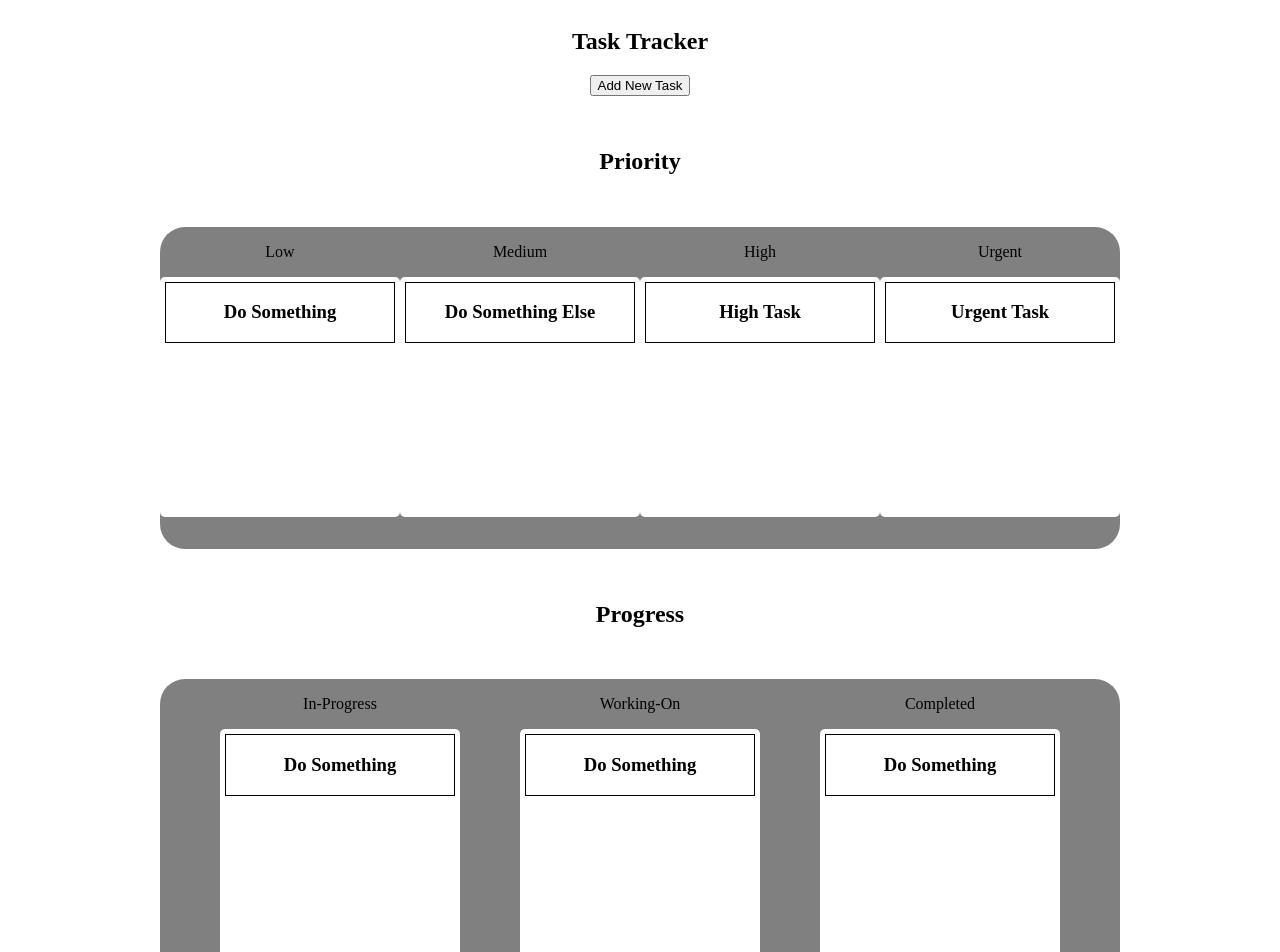
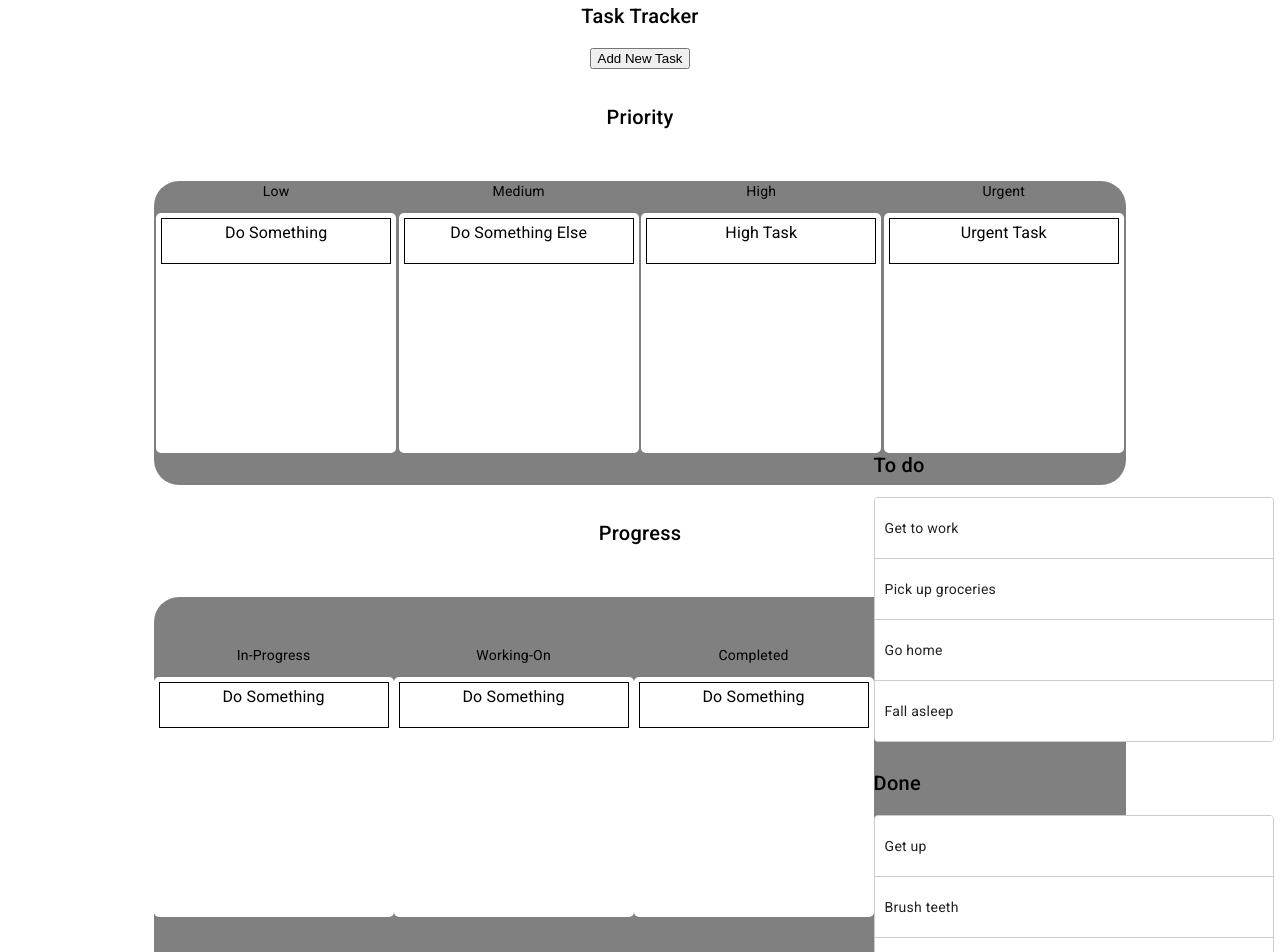
Before and after one commit to kouvang322/Task_Tracker, an Angular app: page / in a window 1280 px wide. Shown: the top 952 px of the page. Built offline with nearby package versions, Linux system fonts and the light colour scheme.

Commit message:
list updated

```diff
--- a/angular.json
+++ b/angular.json
@@ -25,6 +25,7 @@
               "src/assets"
             ],
             "styles": [
+              "@angular/material/prebuilt-themes/deeppurple-amber.css",
               "src/styles.css"
             ],
             "scripts": [],
@@ -89,6 +90,7 @@
               "src/assets"
             ],
             "styles": [
+              "@angular/material/prebuilt-themes/deeppurple-amber.css",
               "src/styles.css"
             ],
             "scripts": []
--- a/package.json
+++ b/package.json
@@ -17,6 +17,7 @@
     "@angular/compiler": "^17.3.0",
     "@angular/core": "^17.3.0",
     "@angular/forms": "^17.3.0",
+    "@angular/material": "^17.3.8",
     "@angular/platform-browser": "^17.3.0",
     "@angular/platform-browser-dynamic": "^17.3.0",
     "@angular/platform-server": "^17.3.0",
--- a/src/app/app.component.html
+++ b/src/app/app.component.html
@@ -45,6 +45,8 @@
         <p>Completed</p>
         <app-list-box></app-list-box>
       </div>
+
+      <app-test></app-test>
     </div>
   </div>
 </div>
--- a/src/app/app.component.ts
+++ b/src/app/app.component.ts
@@ -4,11 +4,12 @@ import { ListBoxComponent } from './component/Listboxes/list-box/list-box.compon
 import { ListBoxMedComponent } from './component/Listboxes/list-box-med/list-box-med.component';
 import { ListBoxHighComponent } from './component/Listboxes/list-box-high/list-box-high.component';
 import { ListUrgentComponent } from './component/Listboxes/list-urgent/list-urgent.component';
+import { TestComponent } from './component/test/test.component';
 
 @Component({
   selector: 'app-root',
   standalone: true,
-  imports: [RouterOutlet, ListBoxComponent, ListBoxMedComponent, ListBoxHighComponent, ListUrgentComponent,],
+  imports: [RouterOutlet, ListBoxComponent, ListBoxMedComponent, ListBoxHighComponent, ListUrgentComponent, TestComponent],
   templateUrl: './app.component.html',
   styleUrl: './app.component.css'
 })
--- a/src/app/app.config.ts
+++ b/src/app/app.config.ts
@@ -3,7 +3,8 @@ import { provideRouter } from '@angular/router';
 
 import { routes } from './app.routes';
 import { provideClientHydration } from '@angular/platform-browser';
+import { provideAnimationsAsync } from '@angular/platform-browser/animations/async';
 
 export const appConfig: ApplicationConfig = {
-  providers: [provideRouter(routes), provideClientHydration()]
+  providers: [provideRouter(routes), provideClientHydration(), provideAnimationsAsync()]
 };
--- a/src/app/component/TaskLists/tasks/tasks.component.html
+++ b/src/app/component/TaskLists/tasks/tasks.component.html
@@ -1,4 +1,7 @@
-<div class="task-items" cdkDropList #donelist="cdkDropList">
+<div class="task-items"
+    cdkDropList
+    id="LowTaskList"
+    [cdkDropListData]="">
     @for (task of listOfTasks; track task)
     {
     @if(task.priority == 'low')
@@ -14,8 +17,6 @@
     </div>
 
     }
-    @else{
 
     }
-    }
 </div>
--- /dev/null
+++ b/src/app/component/test/test.component.css
@@ -0,0 +1,54 @@
+.example-container {
+    width: 400px;
+    max-width: 100%;
+    margin: 0 25px 25px 0;
+    display: inline-block;
+    vertical-align: top;
+  }
+
+  .example-list {
+    border: solid 1px #ccc;
+    min-height: 60px;
+    background: white;
+    border-radius: 4px;
+    overflow: hidden;
+    display: block;
+  }
+
+  .example-box {
+    padding: 20px 10px;
+    border-bottom: solid 1px #ccc;
+    color: rgba(0, 0, 0, 0.87);
+    display: flex;
+    flex-direction: row;
+    align-items: center;
+    justify-content: space-between;
+    box-sizing: border-box;
+    cursor: move;
+    background: white;
+    font-size: 14px;
+  }
+
+  .cdk-drag-preview {
+    box-sizing: border-box;
+    border-radius: 4px;
+    box-shadow: 0 5px 5px -3px rgba(0, 0, 0, 0.2),
+                0 8px 10px 1px rgba(0, 0, 0, 0.14),
+                0 3px 14px 2px rgba(0, 0, 0, 0.12);
+  }
+
+  .cdk-drag-placeholder {
+    opacity: 0;
+  }
+
+  .cdk-drag-animating {
+    transition: transform 250ms cubic-bezier(0, 0, 0.2, 1);
+  }
+
+  .example-box:last-child {
+    border: none;
+  }
+
+  .example-list.cdk-drop-list-dragging .example-box:not(.cdk-drag-placeholder) {
+    transition: transform 250ms cubic-bezier(0, 0, 0.2, 1);
+  }
--- /dev/null
+++ b/src/app/component/test/test.component.html
@@ -0,0 +1,31 @@
+<div class="example-container">
+    <h2>To do</h2>
+
+    <div
+      cdkDropList
+      #todoList="cdkDropList"
+      [cdkDropListData]="todo"
+      [cdkDropListConnectedTo]="[doneList]"
+      class="example-list"
+      (cdkDropListDropped)="drop($event)">
+      @for (item of todo; track item) {
+        <div class="example-box" cdkDrag>{{item}}</div>
+      }
+    </div>
+  </div>
+
+  <div class="example-container">
+    <h2>Done</h2>
+
+    <div
+      cdkDropList
+      #doneList="cdkDropList"
+      [cdkDropListData]="done"
+      [cdkDropListConnectedTo]="[todoList]"
+      class="example-list"
+      (cdkDropListDropped)="drop($event)">
+      @for (item of done; track item) {
+        <div class="example-box" cdkDrag>{{item}}</div>
+      }
+    </div>
+  </div>
--- /dev/null
+++ b/src/app/component/test/test.component.ts
@@ -0,0 +1,35 @@
+import { Component } from '@angular/core';
+import { MatSlideToggleModule} from '@angular/material/slide-toggle';
+import {
+  CdkDragDrop,
+  moveItemInArray,
+  transferArrayItem,
+  CdkDrag,
+  CdkDropList,
+} from '@angular/cdk/drag-drop';
+
+@Component({
+  selector: 'app-test',
+  standalone: true,
+  imports: [CdkDropList, CdkDrag],
+  templateUrl: './test.component.html',
+  styleUrl: './test.component.css'
+})
+export class TestComponent {
+  todo = ['Get to work', 'Pick up groceries', 'Go home', 'Fall asleep'];
+
+  done = ['Get up', 'Brush teeth', 'Take a shower', 'Check e-mail', 'Walk dog'];
+
+  drop(event: CdkDragDrop<string[]>) {
+    if (event.previousContainer === event.container) {
+      moveItemInArray(event.container.data, event.previousIndex, event.currentIndex);
+    } else {
+      transferArrayItem(
+        event.previousContainer.data,
+        event.container.data,
+        event.previousIndex,
+        event.currentIndex,
+      );
+    }
+  }
+}
--- a/src/index.html
+++ b/src/index.html
@@ -6,8 +6,10 @@
   <base href="/">
   <meta name="viewport" content="width=device-width, initial-scale=1">
   <link rel="icon" type="image/x-icon" href="favicon.ico">
+  <link href="https://fonts.googleapis.com/css2?family=Roboto:wght@300;400;500&display=swap" rel="stylesheet">
+  <link href="https://fonts.googleapis.com/icon?family=Material+Icons" rel="stylesheet">
 </head>
-<body>
+<body class="mat-typography">
   <app-root></app-root>
 </body>
 </html>
--- a/src/styles.css
+++ b/src/styles.css
@@ -35,3 +35,5 @@
     margin: 5px;
     border: 1px solid black;
 }
+html, body { height: 100%; }
+body { margin: 0; font-family: Roboto, "Helvetica Neue", sans-serif; }
```
Also changed, not shown: 1 other file (tests, documents, lock files or other folders).
